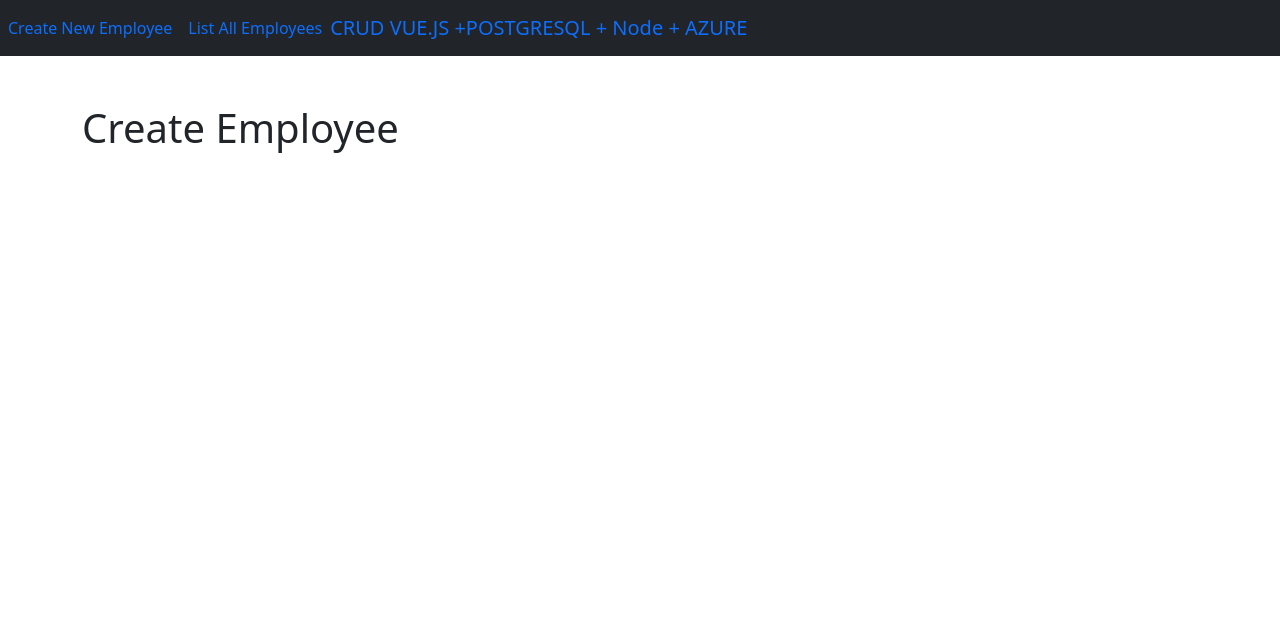
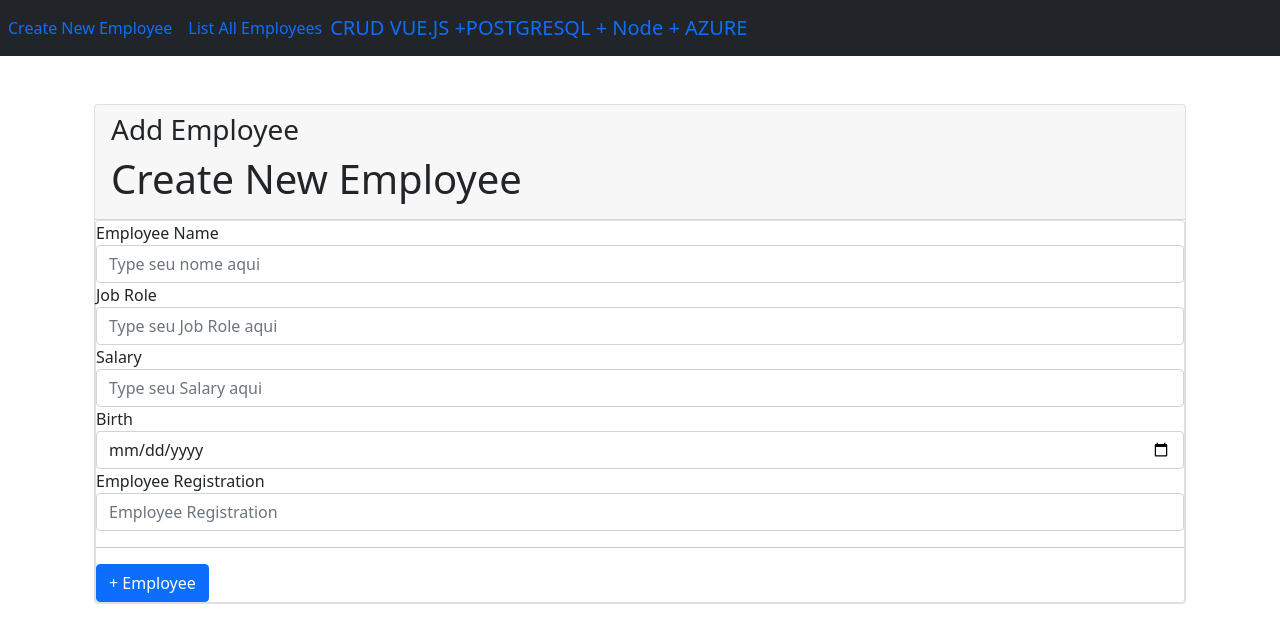
Before and after one commit to gsandrade00/front-vue-v2, a Vue app: page / in a window 1280 px wide. Shown: the top 642 px of the page. Built offline with nearby package versions, Linux system fonts and the light colour scheme; what vue-sweetalert2 would draw is missing.

Commit message:
Adição dos formularios

```diff
--- a/src/components/pages/create-employee/CreateEmployeeComponent.vue
+++ b/src/components/pages/create-employee/CreateEmployeeComponent.vue
@@ -1,7 +1,76 @@
 <!-- Neste modelo de arquivo eu crio a configuração de cada tela-->
-<template>
- <div class="row justify-contente-center">
-        <h1>Create Employee</h1>
+ <!-- <div class="row justify-contente-center"> tirei essa tag de alinhamento de pag
+     e vou substituir para um container -->
+        <!-- <h1>Create Employee</h1>
+ </div> -->
+ <template>
+ <div class="container">
+   <div class="card">
+    <div class="card-header">
+      <h3>Add Employee</h3>
+
+  <h1>Create New Employee</h1>
+    </div>
+    <div class="card body">
+      <form v-on:submit.prevent="handleSubmitForm()">
+         <!-- INICIO BLOCO: Employee Name-->
+        <div class="form-group">
+          <label class="font-weight-bold">Employee Name</label>
+          <input type="text"
+           class="form-control"
+           placeholder="Type seu nome aqui"
+           v-model="employee.name" required
+          >
+        </div>
+        <!--FIM DO BLOCO: Employee Name-->
+
+        <!-- INICIO BLOCO: Job Role-->
+        <div class="form-group">
+          <label class="font-weight-bold">Job Role</label>
+          <input type="text"
+           class="form-control"
+           placeholder="Type seu Job Role aqui"
+           v-model="employee.job_role" required>
+        </div>
+        <!--FIM DO BLOCO: Job Role-->
+
+        <!-- INICIO BLOCO: Salary-->
+        <div class="form-group">
+          <label class="font-weight-bold">Salary</label>
+          <input type="number"
+           class="form-control"
+           placeholder="Type seu Salary aqui"
+           v-model="employee.salary" required>
+        </div>
+        <!--FIM DO BLOCO: Salary-->
+
+        <!-- INICIO BLOCO: Birth-->
+        <div class="form-group">
+          <label class="font-weight-bold">Birth</label>
+          <input type="date"
+           class="form-control"
+           placeholder="YYYY/MM/DD"
+           v-model="birth" required>
+        </div>
+        <!--FIM DO BLOCO: Birth-->
+
+        <!-- INICIO BLOCO: Employee Registration-->
+        <div class="form-group">
+          <label class="font-weight-bold">Employee Registration</label>
+          <input type="text"
+           class="form-control"
+           placeholder="Employee Registration"
+           v-model="employee.employee_registration" required>
+        </div>
+        <!--FIM DO BLOCO: Employee Registration-->
+        <hr>
+        <div class="form-group">
+          <button class="btn btn-primary" type="submit">+ Employee</button>
+        </div>
+
+      </form>
+    </div>
+   </div>
  </div>
 </template>
 
@@ -10,8 +79,18 @@ export default {
   name: 'CreateEmployeeComponent',
   data() {
     return {
-
+      employee: {
+        name: '',
+        job_role: '',
+        salary: '',
+        birth: '',
+        employee_registration: '',
+      },
     };
   },
+  methods: {
+    handleSubmitForm() {}, // TODO implementar a lógica do botão
+  },
 };
+
 </script>
```
